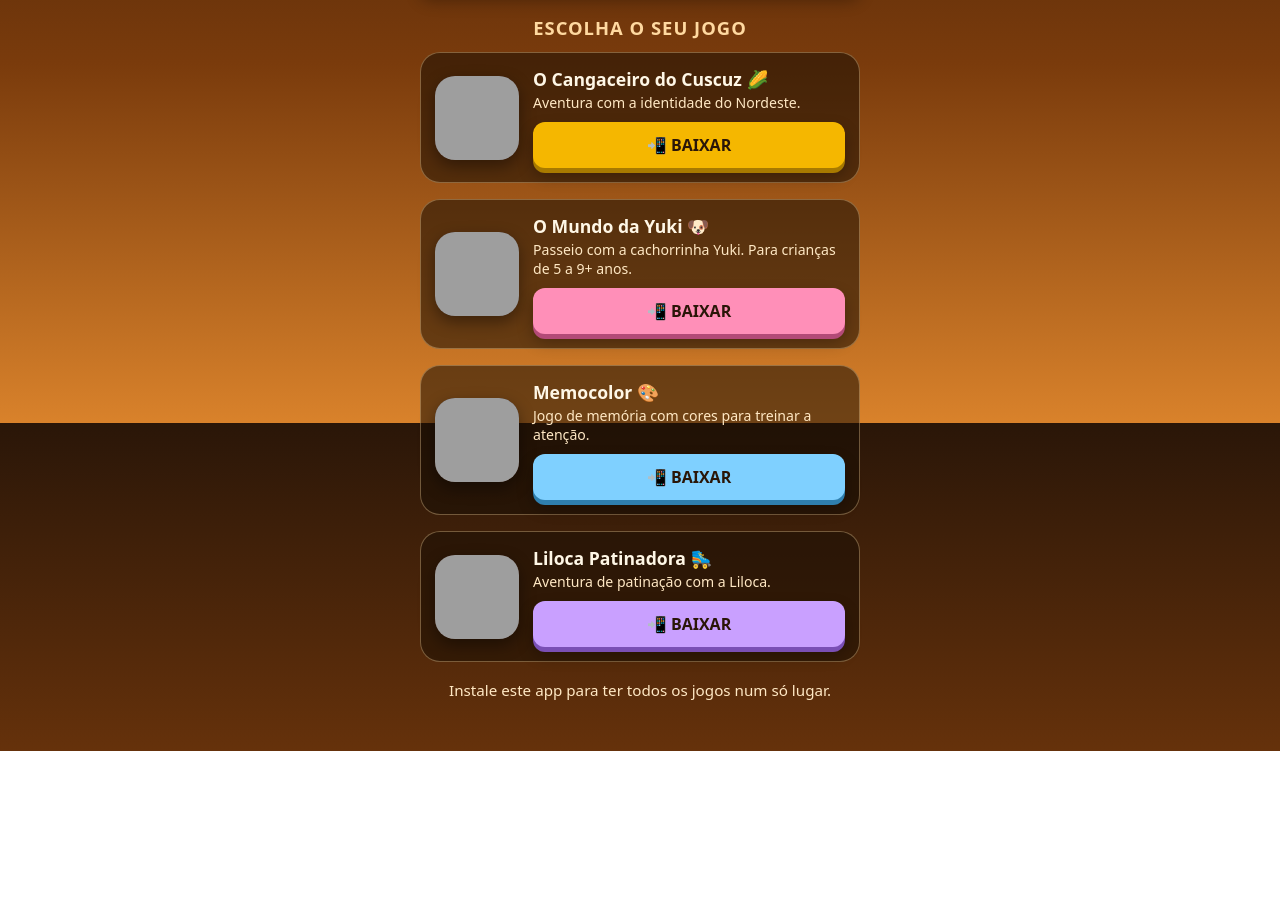
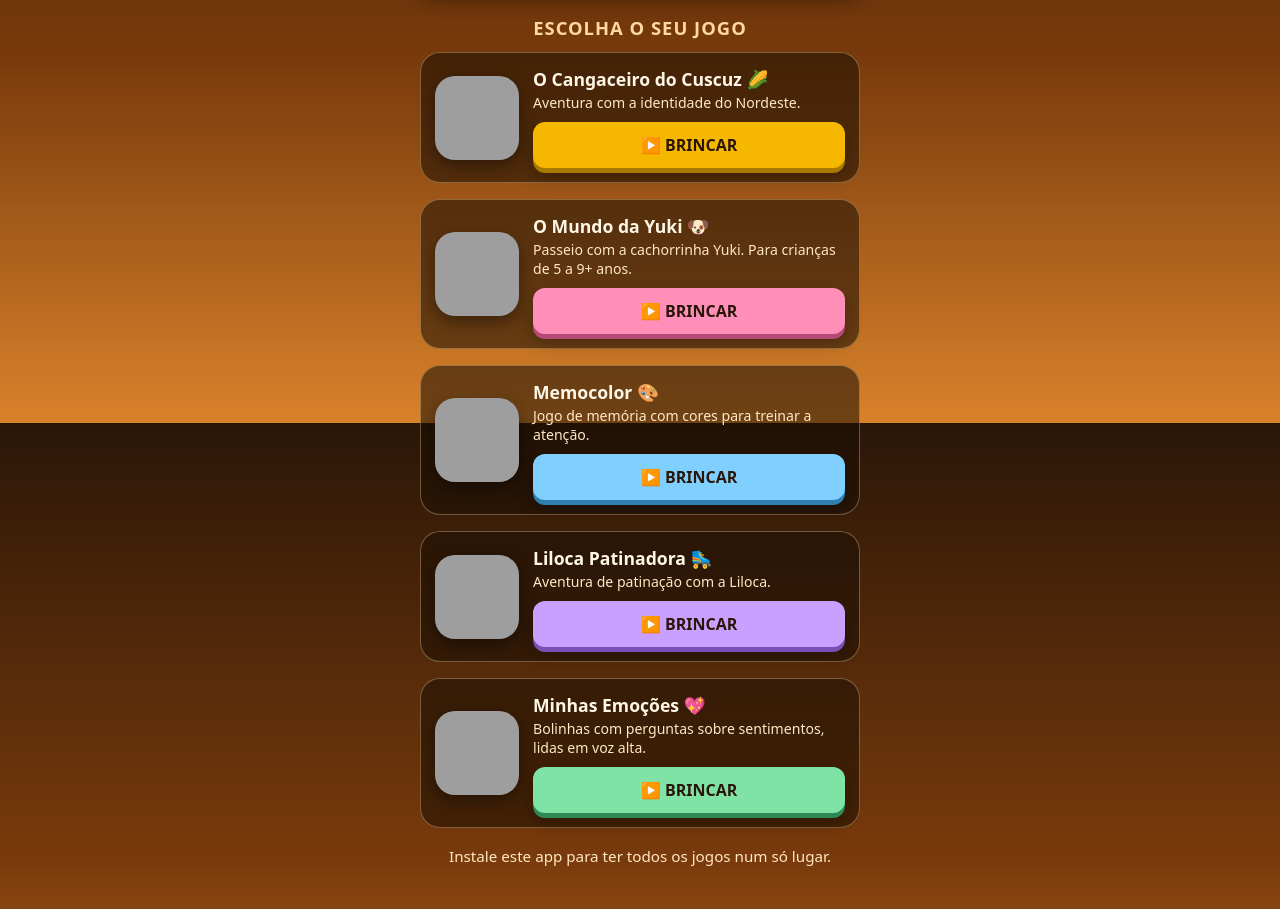
Before and after one commit to appcalangodigital/berdofortgames_baixarjogo, a plain HTML site: page index.html in a window 1280 px wide. Shown: the part 377-1286 px from the top of the page. Before the commit the page ends 1128 px from the top, so only its background shows below. Drawn offline with Linux system fonts and the light colour scheme; grey boxes are pictures that could not be loaded.

Commit message:
Add files via upload

```diff
--- a/index.html
+++ b/index.html
@@ -4,11 +4,11 @@
   <meta charset="UTF-8">
   <meta name="viewport" content="width=device-width, initial-scale=1">
   <title>Berdo Fort Games - Baixe os jogos</title>
-  <meta name="description" content="Berdo Fort Games: jogos para crianças que respeitam a infância. Baixe O Cangaceiro do Cuscuz, O Mundo da Yuki, Memocolor e Liloca Patinadora no celular.">
+  <meta name="description" content="Berdo Fort Games: jogos para crianças que respeitam a infância. Baixe O Cangaceiro do Cuscuz, O Mundo da Yuki, Memocolor, Liloca Patinadora e Minhas Emoções no celular.">
   <meta property="og:type" content="website">
   <meta property="og:url" content="https://appcalangodigital.github.io/berdofortgames_baixarjogo/">
   <meta property="og:title" content="Berdo Fort Games - Jogos que respeitam as crianças">
-  <meta property="og:description" content="Baixe O Cangaceiro do Cuscuz, O Mundo da Yuki, Memocolor e Liloca Patinadora no celular. Jogos criados para não gerar ansiedade nem vício.">
+  <meta property="og:description" content="Baixe O Cangaceiro do Cuscuz, O Mundo da Yuki, Memocolor, Liloca Patinadora e Minhas Emoções no celular. Jogos criados para não gerar ansiedade nem vício.">
   <meta property="og:image" content="https://appcalangodigital.github.io/berdofortgames_baixarjogo/preview.png?v=2">
   <meta property="og:image:type" content="image/png">
   <meta property="og:image:secure_url" content="https://appcalangodigital.github.io/berdofortgames_baixarjogo/preview.png?v=2">
@@ -72,6 +72,7 @@
     }
     .btn.rosa { background: #ff8fb8; box-shadow: 0 5px 0 #b34a77, 0 8px 16px rgba(0,0,0,.3); }
     .btn.azul { background: #7fd0ff; box-shadow: 0 5px 0 #2f7fae, 0 8px 16px rgba(0,0,0,.3); }
+    .btn.verde { background: #7fe3a6; box-shadow: 0 5px 0 #2d8a57, 0 8px 16px rgba(0,0,0,.3); }
     .btn.lilas { background: #c9a0ff; box-shadow: 0 5px 0 #7a4fb5, 0 8px 16px rgba(0,0,0,.3); }
     .btn:active { transform: translateY(3px); box-shadow: 0 2px 0 #a87a00; }
     .instalar { margin: 0 0 22px; background: #7bdcb5; color: #2a1608; border: 0; cursor: pointer; font-family: inherit; box-shadow: 0 5px 0 #3f9c7a, 0 8px 16px rgba(0,0,0,.3); }
@@ -160,7 +161,7 @@
       <div class="info">
         <h3>O Cangaceiro do Cuscuz 🌽</h3>
         <p>Aventura com a identidade do Nordeste.</p>
-        <a class="btn baixar" data-path="baixar-cangaceiro-cuscuz" data-titulo="Baixar O Cangaceiro do Cuscuz" href="https://appcalangodigital.github.io/berdofortgames_oxente/">📲 BAIXAR</a>
+        <a class="btn baixar" data-path="baixar-cangaceiro-cuscuz" data-titulo="Baixar O Cangaceiro do Cuscuz" href="https://appcalangodigital.github.io/berdofortgames_oxente/">▶️ BRINCAR</a>
       </div>
     </section>
 
@@ -169,7 +170,7 @@
       <div class="info">
         <h3>O Mundo da Yuki 🐶</h3>
         <p>Passeio com a cachorrinha Yuki. Para crianças de 5 a 9+ anos.</p>
-        <a class="btn rosa baixar" data-path="baixar-mundo-da-yuki" data-titulo="Baixar O Mundo da Yuki" href="https://appcalangodigital.github.io/berdofortgames_omundodayuki/">📲 BAIXAR</a>
+        <a class="btn rosa baixar" data-path="baixar-mundo-da-yuki" data-titulo="Baixar O Mundo da Yuki" href="https://appcalangodigital.github.io/berdofortgames_omundodayuki/">▶️ BRINCAR</a>
       </div>
     </section>
 
@@ -178,7 +179,7 @@
       <div class="info">
         <h3>Memocolor 🎨</h3>
         <p>Jogo de memória com cores para treinar a atenção.</p>
-        <a class="btn azul baixar" data-path="baixar-memocolor" data-titulo="Baixar Memocolor" href="https://appcalangodigital.github.io/berdofortgames_memocolor/">📲 BAIXAR</a>
+        <a class="btn azul baixar" data-path="baixar-memocolor" data-titulo="Baixar Memocolor" href="https://appcalangodigital.github.io/berdofortgames_memocolor/">▶️ BRINCAR</a>
       </div>
     </section>
 
@@ -187,7 +188,16 @@
       <div class="info">
         <h3>Liloca Patinadora 🛼</h3>
         <p>Aventura de patinação com a Liloca.</p>
-        <a class="btn lilas baixar" data-path="baixar-liloca-patinadora" data-titulo="Baixar Liloca Patinadora" href="https://appcalangodigital.github.io/berdofortgames_lilocapatinadora/">📲 BAIXAR</a>
+        <a class="btn lilas baixar" data-path="baixar-liloca-patinadora" data-titulo="Baixar Liloca Patinadora" href="https://appcalangodigital.github.io/berdofortgames_lilocapatinadora/">▶️ BRINCAR</a>
+      </div>
+    </section>
+
+    <section class="jogo">
+      <img src="https://appcalangodigital.github.io/minhasemocoes/icon-512.png" alt="Minhas Emoções">
+      <div class="info">
+        <h3>Minhas Emoções 💖</h3>
+        <p>Bolinhas com perguntas sobre sentimentos, lidas em voz alta.</p>
+        <a class="btn verde baixar" data-path="jogar-minhas-emocoes" data-titulo="Jogar Minhas Emoções" href="https://appcalangodigital.github.io/minhasemocoes/">▶️ BRINCAR</a>
       </div>
     </section>
 
--- a/sw.js
+++ b/sw.js
@@ -1,4 +1,4 @@
-var CACHE='berdo-hub-v2';
+var CACHE='berdo-hub-v3';
 var FILES=['./','index.html','manifest.json','icon-192.png','icon-512.png'];
 self.addEventListener('install',function(e){e.waitUntil(caches.open(CACHE).then(function(c){return c.addAll(FILES)}));self.skipWaiting()});
 self.addEventListener('activate',function(e){e.waitUntil(caches.keys().then(function(k){return Promise.all(k.filter(function(n){return n!==CACHE}).map(function(n){return caches.delete(n)}))}));self.clients.claim()});
```
